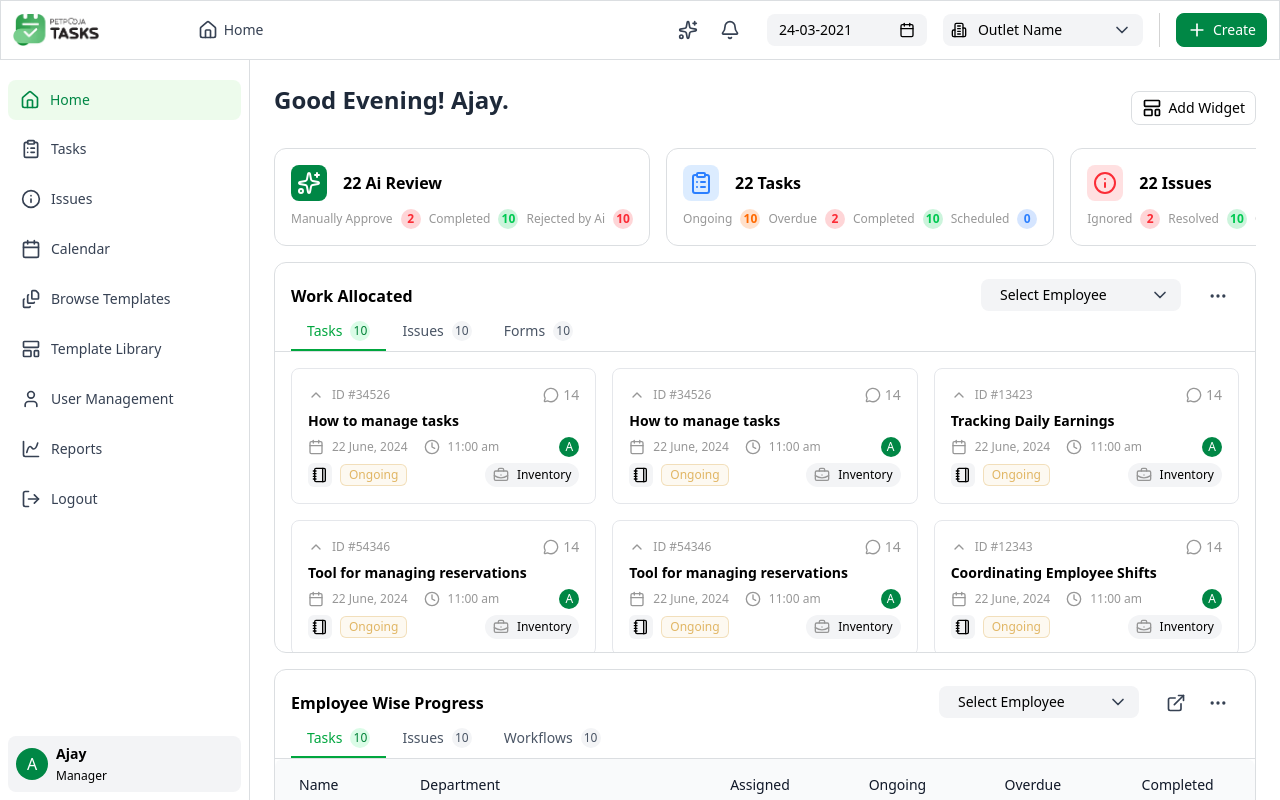
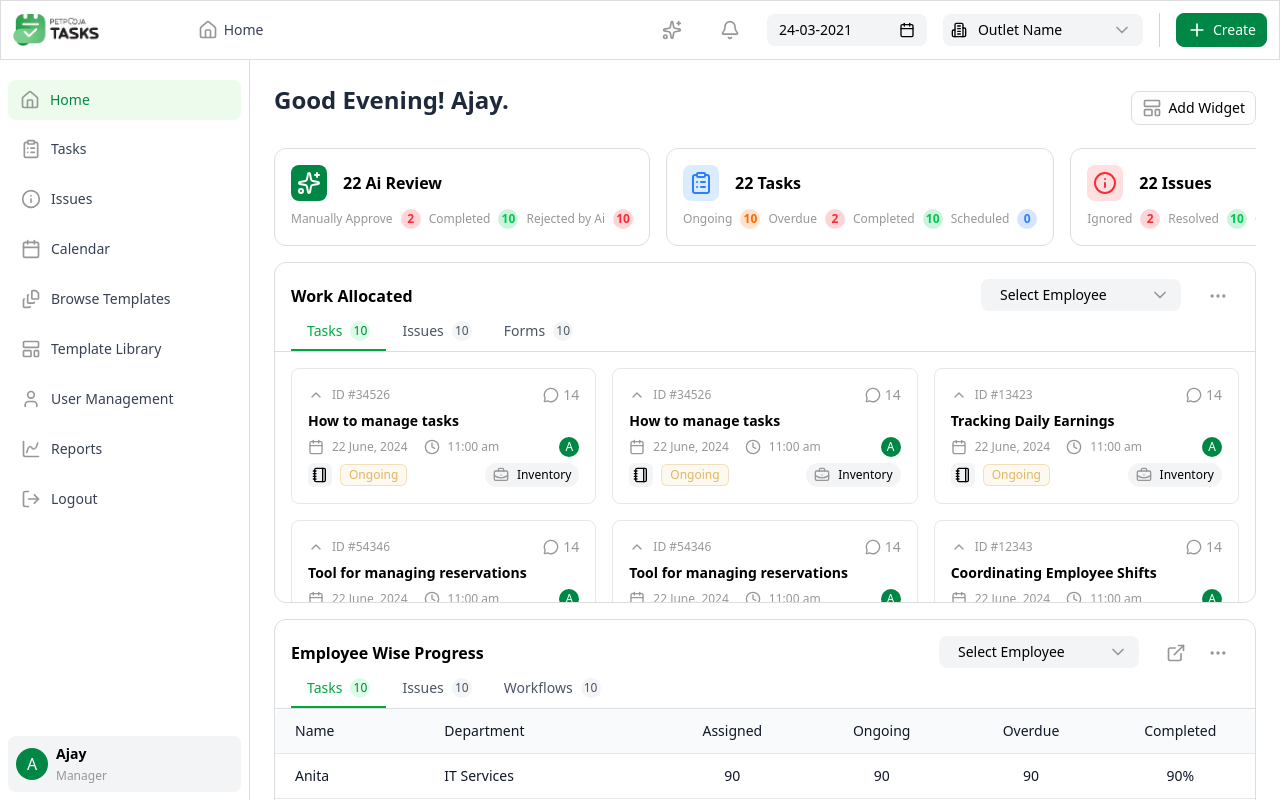
Before and after one commit to kumawat30rahul/petpooja, a React (Vite) app: page / in a window 1280 px wide. Built offline with nearby package versions, Linux system fonts and the light colour scheme.

Commit message:
feature: added sidenavbar for mobile

```diff
--- a/src/components/cards/taskCard/index.jsx
+++ b/src/components/cards/taskCard/index.jsx
@@ -1,7 +1,6 @@
 import {
   BriefcaseBusiness,
   Calendar,
-  ChevronDown,
   ChevronUp,
   Clock,
   MessageCircle,
--- a/src/components/layouts/dashboard/index.jsx
+++ b/src/components/layouts/dashboard/index.jsx
@@ -7,22 +7,35 @@ import { useMediaQuery } from "../../../hooks/useMediaQueryHook";
 
 const DashboardLayout = () => {
   const [sideNavOpen, setSideNavOpen] = useState(true);
-  const isMdUp = useMediaQuery("md");
+  const isLgUp = useMediaQuery("lg");
 
   return (
     <div className="h-screen w-full flex flex-col">
       <div className="h-15 w-full flex-shrink-0">
-        <TopNavbar />
+        <TopNavbar sideNavOpen={sideNavOpen} setSideNavOpen={setSideNavOpen} />
       </div>
-      <div className="block md:hidden w-full flex-shrink-0">
+      <div className="block lg:hidden w-full flex-shrink-0">
         <NavbarTools />
       </div>
       <div className="flex-1 flex overflow-hidden">
-        {isMdUp && (
+        {isLgUp ? (
           <SideNavbar
             sideNavOpen={sideNavOpen}
             setSideNavOpen={setSideNavOpen}
           />
+        ) : (
+          <div
+            className={`transition-all absolute  z-50 w-full bottom-0 top-15 ${
+              !sideNavOpen
+                ? "-translate-x-[250px] "
+                : "translate-x-0 bg-black/20"
+            } duration-300`}
+          >
+            <SideNavbar
+              sideNavOpen={sideNavOpen}
+              setSideNavOpen={setSideNavOpen}
+            />
+          </div>
         )}
         <main className="flex-1 overflow-auto p-4">
           <Outlet />
--- a/src/components/navbars/components/tools/index.jsx
+++ b/src/components/navbars/components/tools/index.jsx
@@ -2,26 +2,32 @@ import { Apple, BellIcon, Building2, Home, Sparkles } from "lucide-react";
 import CustomButton from "../../../uiComponents/button";
 import CustomDateInput from "../../../uiComponents/inputs/date";
 import CustomSelect from "../../../uiComponents/inputs/select";
+import { useMediaQuery } from "../../../../hooks/useMediaQueryHook";
 
 const NavbarTools = () => {
+  const isLgUp = useMediaQuery("lg");
   return (
-    <div className="flex items-center gap-4 md:justify-between overflow-x-auto md:overflow-hidden border-b border-border md:border-none py-2 px-4 md:py-0">
+    <div className="flex items-center gap-4 lg:justify-between overflow-x-auto lg:overflow-hidden border-b border-border lg:border-none py-2 px-4 lg:py-0">
       <CustomButton variant="ghost" leftIcon={<Home />}>
         Home
       </CustomButton>
       <div className="flex items-center justify-end">
-        <div className="mr-4 hidden md:flex  items-center justify-end">
-          <CustomButton variant="ghost" leftIcon={<Sparkles />} />
-          <CustomButton variant="ghost" leftIcon={<BellIcon />} />
+        <div className="mr-4 flex  items-center justify-start gap-4 lg:justify-end">
+          <CustomButton variant="ghost" leftIcon={<Sparkles />}>
+            {isLgUp ? null : "Ask Ai"}
+          </CustomButton>
+          <CustomButton variant="ghost" leftIcon={<BellIcon />}>
+            {isLgUp ? null : "Notification"}
+          </CustomButton>
         </div>
         <div className="flex items-center gap-4">
           <CustomDateInput />
           <CustomSelect leftIcon={<Building2 />} label={"Outlet Name"} />
         </div>
-        <div className="ml-4 flex items-center justify-end md:hidden">
+        {/* <div className="ml-4 flex items-center justify-end lg:hidden">
           <CustomButton variant="ghost" leftIcon={<Apple />} />
           <CustomButton variant="ghost" leftIcon={<BellIcon />} />
-        </div>
+        </div> */}
       </div>
     </div>
   );
--- a/src/components/navbars/sidebar/index.jsx
+++ b/src/components/navbars/sidebar/index.jsx
@@ -81,7 +81,7 @@ const SideNavbar = ({ sideNavOpen, setSideNavOpen }) => {
     <div
       className={`${
         sideNavOpen ? "w-[250px]" : "w-[60px]"
-      } relative h-full pt-5 flex flex-col items-start justify-between gap-2 p-2 border-r border-border transition-all duration-300 ease-in-out`}
+      } relative h-full pt-5 flex flex-col items-start justify-between gap-2 p-2 border-r border-border transition-all duration-300 ease-in-out bg-surface z-100`}
       ref={sidebarRef}
     >
       <div
@@ -149,7 +149,7 @@ const SideNavbar = ({ sideNavOpen, setSideNavOpen }) => {
           }`}
         >
           <span className="text-sm font-bold">Ajay</span>
-          <span className="text-xs">Manager</span>
+          <span className="text-xs text-secondary-light-2">Manager</span>
         </div>
       </div>
     </div>
--- a/src/components/navbars/topNavbar/index.jsx
+++ b/src/components/navbars/topNavbar/index.jsx
@@ -5,25 +5,31 @@ import CustomButton from "../../uiComponents/button";
 import CustomDivider from "../../uiComponents/divider";
 import NavbarTools from "../components/tools";
 
-const TopNavbar = () => {
-  const isMdUp = useMediaQuery("md");
+const TopNavbar = ({ sideNavOpen, setSideNavOpen }) => {
+  const isLgUp = useMediaQuery("lg");
   return (
     <div className="w-full h-full border border-border flex items-center justify-between p-3">
-      {!isMdUp && <CustomButton leftIcon={<Menu />} variant="ghost" />}
-      <div className="h-8 w-auto md:w-50">
+      {!isLgUp && (
+        <CustomButton
+          leftIcon={<Menu />}
+          variant="ghost"
+          onClick={() => setSideNavOpen(!sideNavOpen)}
+        />
+      )}
+      <div className="h-8 w-auto lg:w-50">
         <img
           src={PET_POOJA_LOGO}
           alt="petPoojaLogo"
           className="h-full w-auto"
         />
       </div>
-      <div className="w-full hidden md:block">
+      <div className="w-full hidden lg:block">
         <NavbarTools />
       </div>
       <div className="flex item-center justify-end gap-4 h-full">
-        {isMdUp && <CustomDivider orientation="vertical" />}
+        {isLgUp && <CustomDivider orientation="vertical" />}
         <CustomButton leftIcon={<Plus className="text-white" />}>
-          {isMdUp ? "Create" : null}
+          {isLgUp ? "Create" : null}
         </CustomButton>
       </div>
     </div>
--- a/src/components/pages/home/components/employeeData/index.jsx
+++ b/src/components/pages/home/components/employeeData/index.jsx
@@ -1,10 +1,11 @@
-import { Eye } from "lucide-react";
+import { Eye, UserPlus } from "lucide-react";
 import ChartWrapper from "../../../../cards/chartWrapper";
 import ChecklistCard from "../../../../cards/checklistCard";
 import TaskCard from "../../../../cards/taskCard";
 import WorkFlowCard from "../../../../cards/workflowCard";
 import BarChart from "../../../../charts/barChart";
 import DynamicDataTable from "../../../../uiComponents/dataTable";
+import Iconwrapper from "../../../../uiComponents/icon";
 
 const EmployeeData = () => {
   const workAllocatedTabs = [
@@ -267,12 +268,96 @@ const EmployeeData = () => {
     },
   ];
 
+  const overdueTasksColumns = [
+    { key: "name", label: "Task Name", align: "left", ellipsis: true },
+    { key: "assigned", label: "Assigned To", align: "center" },
+    {
+      key: "status",
+      label: "Status",
+      align: "center",
+      renderCell: () => {
+        return (
+          <span className="leading-[1em] text-xs bg-accent-orange/8 px-1 py-0.5 rounded-lg border border-accent-orange text-accent-orange">
+            Ongoing
+          </span>
+        );
+      },
+    },
+    { key: "dueDate", label: "Due Date", align: "center" },
+    {
+      key: "reassign",
+      label: "Reassign",
+      align: "center",
+      renderCell: () => {
+        return (
+          <div className="flex items-center justify-center">
+            <Iconwrapper>
+              <UserPlus />
+            </Iconwrapper>
+          </div>
+        );
+      },
+    },
+  ];
+
+  const overdueTasksData = [
+    {
+      name: "Menu Plannig",
+      assigned: "Ajay",
+      status: "Ongoing",
+      dueDate: "12-07-2024",
+      reassign: "Jhon",
+    },
+    {
+      name: "Staff Scheduling",
+      assigned: "Niraj",
+      status: "Ongoing",
+      dueDate: "13-06-2024",
+      reassign: "Jhon",
+    },
+    {
+      name: "Inventory Management",
+      assigned: "Vijay",
+      status: "Ongoing",
+      dueDate: "01-02-2023",
+      reassign: "Jhon",
+    },
+    {
+      name: "Customer Feedback Analysis",
+      assigned: "Arvind",
+      status: "Ongoing",
+      dueDate: "12-02-2023",
+      reassign: "Jhon",
+    },
+    {
+      name: "Budget Forecasting",
+      assigned: "Priya",
+      status: "Overdue",
+      dueDate: "04-11-2020",
+      reassign: "Jhon",
+    },
+    {
+      name: "Marketing Strategy Development",
+      assigned: "Suresh",
+      status: "Overdue",
+      dueDate: "10-05-2026",
+      reassign: "Jhon",
+    },
+    {
+      name: "Quality Assurance Testing",
+      assigned: "Fatima",
+      status: "Overdue",
+      dueDate: "03-10-2021",
+      reassign: "Jhon",
+    },
+  ];
+
   return (
     <>
       <ChartWrapper
         label={"Work Allocated"}
         tabs={workAllocatedTabs}
-        childrenHeight="300px"
+        childrenHeight="250px"
         selectLabel={"Select Employee"}
         customSelectRequired={true}
         linkRequired={false}
@@ -295,7 +380,7 @@ const EmployeeData = () => {
       <ChartWrapper
         label={"Employee Wise Progress"}
         tabs={employeeProgressTabs}
-        childrenHeight="300px"
+        childrenHeight="250px"
         selectLabel={"Select Employee"}
         customSelectRequired={true}
       >
@@ -305,7 +390,7 @@ const EmployeeData = () => {
         />
       </ChartWrapper>
       <div className="grid grid-cols-1 lg:grid-cols-2 gap-4">
-        <ChartWrapper label={"Overdue Tasks"} childrenHeight="300px">
+        <ChartWrapper label={"Personal Notepad"} childrenHeight="300px">
           <div className="flex flex-col gap-4 p-4">
             {checklistCardData.map((item, index) => (
               <ChecklistCard data={item} />
@@ -319,13 +404,13 @@ const EmployeeData = () => {
         </ChartWrapper>
       </div>
       <div className="grid grid-cols-1 lg:grid-cols-2 gap-4">
-        <ChartWrapper label={"Overdue Tasks"} childrenHeight="300px">
+        <ChartWrapper label={"Overdue Tasks"} childrenHeight="250px">
           <DynamicDataTable
-            columns={employeeWorkProgressColumns}
-            rows={employeeWorkProgressData}
+            columns={overdueTasksColumns}
+            rows={overdueTasksData}
           />
         </ChartWrapper>
-        <ChartWrapper label={"Workflows"} childrenHeight="300px">
+        <ChartWrapper label={"Workflows"} childrenHeight="250px">
           <div className="grid grid-cols-1 xl:grid-cols-2 gap-4 p-4">
             {workflowsData.map((item, index) => (
               <div key={item.value}>
--- a/src/components/uiComponents/button/index.jsx
+++ b/src/components/uiComponents/button/index.jsx
@@ -38,12 +38,13 @@ const CustomButton = ({
       hover:bg-blue-700 hover:border-blue-700
       active:bg-blue-800
     `,
-    greenSecondary: `bg-primary-light/50 text-primary
-      hover:text-primary-hover `,
+    greenSecondary: `
+      bg-primary-light/50 text-primary
+      hover:text-primary-hover
+    `,
     outline: `
       bg-transparent text-black-600 border border-border
       hover:bg-black/10 hover:text-black
-
     `,
     ghost: `
       bg-transparent text-gray-700 border border-transparent
@@ -95,13 +96,13 @@ const CustomButton = ({
   return (
     <button
       type={type}
-      className={buttonClasses}
+      className={`group ${buttonClasses}`}
       onClick={onClick}
       disabled={disabled}
       {...props}
     >
       {leftIcon && (
-        <div className="flex-shrink-0 flex items-center justify-center w-5 h-5">
+        <div className="flex-shrink-0 flex items-center justify-center w-5 h-5 text-secondary-light-2 group-hover:text-black transition-colors duration-200">
           {leftIcon}
         </div>
       )}
@@ -109,7 +110,7 @@ const CustomButton = ({
       {children && <span className="min-w-max">{children}</span>}
 
       {rightIcon && (
-        <div className="flex-shrink-0 flex items-center justify-center w-5 h-5">
+        <div className="flex-shrink-0 flex items-center justify-center w-5 h-5 text-secondary-light-2 group-hover:text-black transition-colors duration-200">
           {rightIcon}
         </div>
       )}
@@ -117,6 +118,4 @@ const CustomButton = ({
   );
 };
 
-// Example usage component
-
 export default CustomButton;
--- a/src/components/uiComponents/dataTable/index.jsx
+++ b/src/components/uiComponents/dataTable/index.jsx
@@ -1,24 +1,22 @@
-import React from "react";
-
 const DynamicDataTable = ({ columns = [], rows = [], className = "" }) => {
-  // Default data if no props provided
-
   return (
-    <div className={`w-full h-full ${className}`}>
-      <div className="bg-white overflow-y-auto  rounded-lg overflow-hidden h-full">
-        <table className="w-full">
-          <thead className="bg-gray-50 border-b border-gray-200 sticky top-0">
-            <tr className="sticky top-0">
+    <div className={`w-full h-full flex flex-col ${className}`}>
+      <div className="bg-white rounded-lg overflow-hidden flex-1 min-h-0 flex flex-col">
+        <div className="overflow-y-auto overflow-x-auto flex-1">
+          <table className="w-full min-w-max">
+            <thead className="bg-gray-50 border-b border-gray-200 sticky top-0 z-10">
+              <tr>
                 {columns.map((column, index) => (
                   <th
                     key={index}
-                  className={`px-6 py-4 text-sm font-medium text-gray-900 sticky top-0 ${
+                    className={`px-5 py-3 text-sm font-medium text-gray-900 bg-gray-50 min-w-32 ${
                       column.align === "center"
                         ? "text-center"
                         : column.align === "right"
                         ? "text-right"
                         : "text-left"
                     }`}
+                    style={{ minWidth: column.minWidth || "128px" }}
                   >
                     {column.label}
                   </th>
@@ -27,19 +25,28 @@ const DynamicDataTable = ({ columns = [], rows = [], className = "" }) => {
             </thead>
             <tbody className="divide-y divide-gray-200">
               {rows.map((row, rowIndex) => (
-              <tr key={rowIndex} className="hover:bg-gray-50 transition-colors">
+                <tr
+                  key={rowIndex}
+                  className="hover:bg-gray-50 transition-colors"
+                >
                   {columns.map((column, colIndex) => (
                     <td
                       key={colIndex}
-                    className={`px-6 py-4 text-sm text-gray-900 ${
+                      className={`px-5 py-3 text-sm text-gray-900 min-w-32 ${
                         column.align === "center"
                           ? "text-center"
                           : column.align === "right"
                           ? "text-right"
                           : "text-left"
-                    } ${colIndex === 0 ? "font-medium" : ""}`}
+                      } ${column.ellipsis ? "truncate" : ""}`}
+                      style={{
+                        minWidth: column.minWidth || "128px",
+                        maxWidth: column.maxWidth || "200px",
+                      }}
                     >
-                    {row[column.key]}
+                      {column.renderCell
+                        ? column.renderCell(row, rowIndex, column)
+                        : row[column.key]}
                     </td>
                   ))}
                 </tr>
@@ -48,6 +55,7 @@ const DynamicDataTable = ({ columns = [], rows = [], className = "" }) => {
           </table>
         </div>
       </div>
+    </div>
   );
 };
 
```
Also changed, not shown: src/components/charts/barChart/index.jsx (+4 -4 lines). Lines whose indentation alone changed are shown as unchanged.
